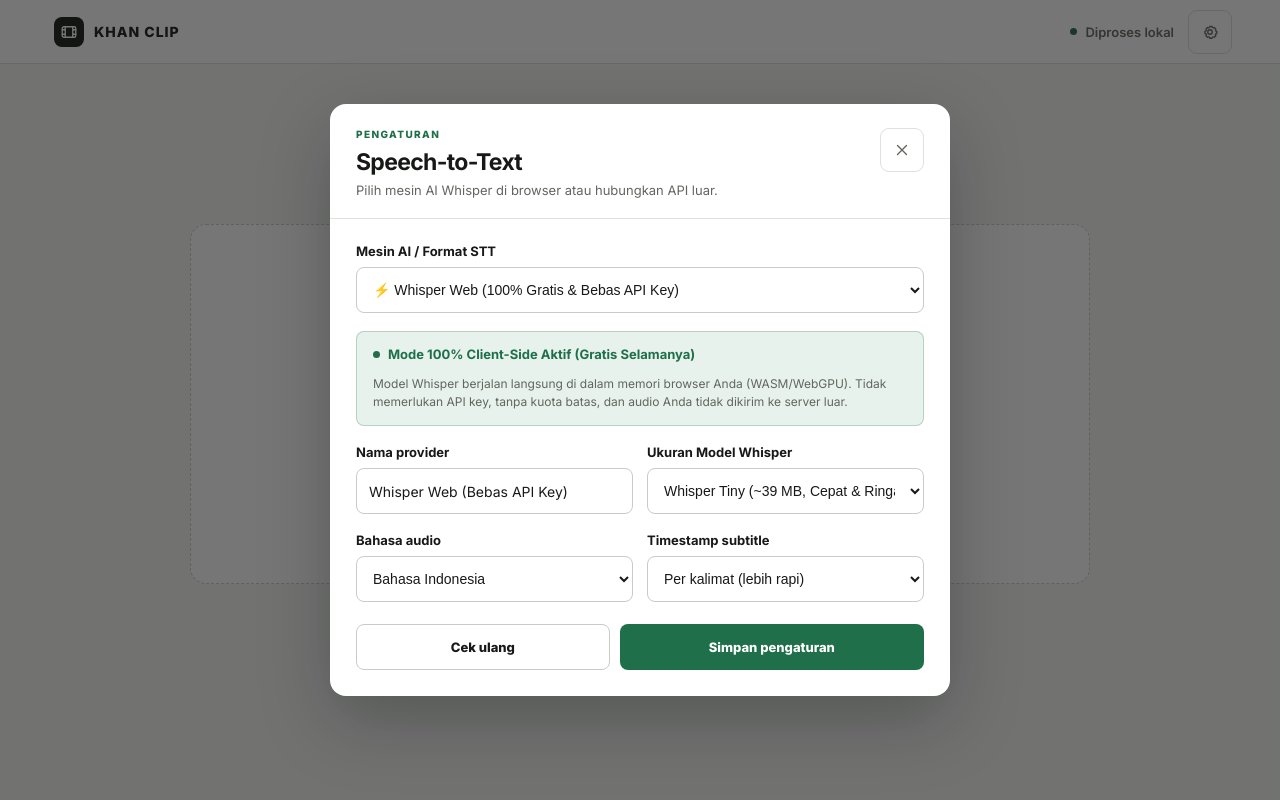
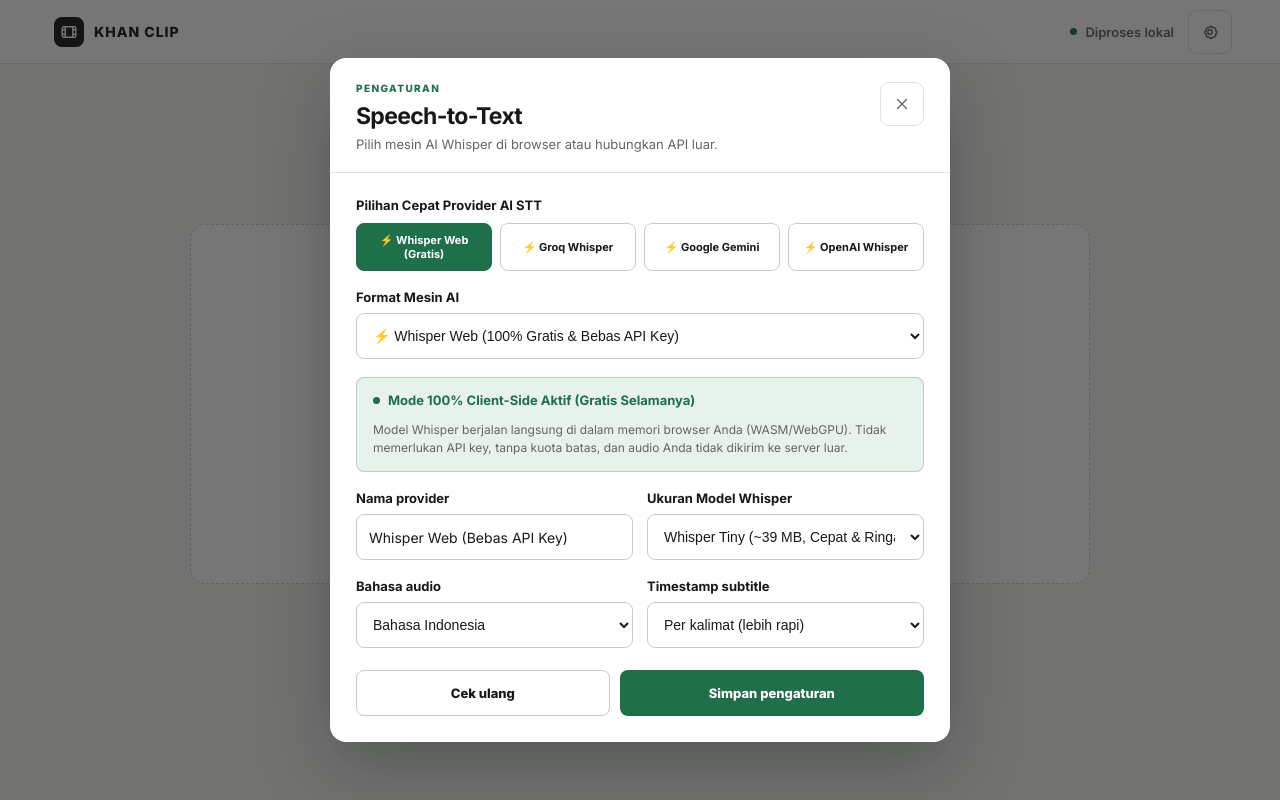
Before and after one commit to khoirulanamid/KhanClip-AutoClipper, a React (Vite) app: page / in a window 1280 px wide. Both pictures are taken after a click on the button "Buka pengaturan". Built offline with nearby package versions, Linux system fonts and the light colour scheme.

Commit message:
feat(stt): add 1-click STT provider presets, endpoint auto-normalization, and unblock settings saving

```diff
--- a/src/app/App.tsx
+++ b/src/app/App.tsx
@@ -636,15 +636,19 @@
 
   const saveSttSettings = (event: React.FormEvent) => {
     event.preventDefault();
-    if (!settingsVerified) {
-      setConnectionState('error');
-      setConnectionMessage('Cek pengaturan terlebih dahulu sebelum menyimpan.');
-      return;
+    let normalizedBaseUrl = sttSettings.baseUrl.trim().replace(/\/+$/, '');
+    if (sttSettings.apiFormat === 'openai') {
+      if (normalizedBaseUrl === 'https://api.openai.com') normalizedBaseUrl = 'https://api.openai.com/v1';
+      if (normalizedBaseUrl === 'https://api.groq.com' || normalizedBaseUrl === 'https://api.groq.com/openai') {
+        normalizedBaseUrl = 'https://api.groq.com/openai/v1';
+      }
     }
-    const { apiKey, ...safeSettings } = sttSettings;
+    const finalSettings = { ...sttSettings, baseUrl: normalizedBaseUrl };
+    const { apiKey, ...safeSettings } = finalSettings;
     localStorage.setItem('khanclip-stt-settings', JSON.stringify(safeSettings));
     if (apiKey) sessionStorage.setItem('khanclip-stt-api-key', apiKey);
     else sessionStorage.removeItem('khanclip-stt-api-key');
+    setSttSettings(finalSettings);
     setSubtitleCues([]);
     setSubtitleStatus('');
     setSettingsOpen(false);
@@ -671,8 +675,14 @@
 
     setConnectionMessage('Menghubungkan ke API…');
     try {
-      const baseUrl = sttSettings.baseUrl.trim().replace(/\/+$/, '');
+      let baseUrl = sttSettings.baseUrl.trim().replace(/\/+$/, '');
       if (!/^https?:\/\//i.test(baseUrl)) throw new Error('Endpoint harus dimulai dengan http:// atau https://.');
+      if (sttSettings.apiFormat === 'openai') {
+        if (baseUrl === 'https://api.openai.com') baseUrl = 'https://api.openai.com/v1';
+        if (baseUrl === 'https://api.groq.com' || baseUrl === 'https://api.groq.com/openai') {
+          baseUrl = 'https://api.groq.com/openai/v1';
+        }
+      }
       if (!sttSettings.provider.trim()) throw new Error('Nama provider belum diisi.');
       if (!sttSettings.model.trim()) throw new Error('Model ID belum diisi.');
       const isGemini = sttSettings.apiFormat === 'gemini';
@@ -695,7 +705,7 @@
       setVerifiedSettingsKey('');
       setConnectionState('error');
       const detail = caught instanceof Error ? caught.message : 'Koneksi gagal.';
-      setConnectionMessage(`${detail} Pastikan endpoint benar dan provider mengizinkan akses browser (CORS).`);
+      setConnectionMessage(`${detail} Pastikan provider mendukung model transkripsi suara (STT) dan mengizinkan akses browser (CORS).`);
     }
   };
 
@@ -1920,7 +1930,81 @@
 
             <form className="settings-form" onSubmit={saveSttSettings}>
               <div className="settings-field settings-field-wide">
-                <label htmlFor="stt-format">Mesin AI / Format STT</label>
+                <label>Pilihan Cepat Provider AI STT</label>
+                <div className="stt-presets-bar">
+                  <button
+                    type="button"
+                    className={`stt-preset-btn${sttSettings.apiFormat === 'browser-whisper' ? ' is-active' : ''}`}
+                    onClick={() => {
+                      setSttSettings({
+                        ...sttSettings,
+                        apiFormat: 'browser-whisper',
+                        provider: 'Whisper Web (Bebas API Key)',
+                        model: 'Xenova/whisper-tiny',
+                        baseUrl: '',
+                      });
+                      setConnectionState('success');
+                      setConnectionMessage('Whisper Web siap. 100% gratis & bebas API key.');
+                    }}
+                  >
+                    ⚡ Whisper Web (Gratis)
+                  </button>
+                  <button
+                    type="button"
+                    className={`stt-preset-btn${sttSettings.provider.toLowerCase().includes('groq') ? ' is-active' : ''}`}
+                    onClick={() => {
+                      setSttSettings({
+                        ...sttSettings,
+                        apiFormat: 'openai',
+                        provider: 'Groq',
+                        baseUrl: 'https://api.groq.com/openai/v1',
+                        model: 'whisper-large-v3',
+                      });
+                      setConnectionState('idle');
+                      setConnectionMessage('');
+                    }}
+                  >
+                    ⚡ Groq Whisper
+                  </button>
+                  <button
+                    type="button"
+                    className={`stt-preset-btn${sttSettings.apiFormat === 'gemini' ? ' is-active' : ''}`}
+                    onClick={() => {
+                      setSttSettings({
+                        ...sttSettings,
+                        apiFormat: 'gemini',
+                        provider: 'Gemini',
+                        baseUrl: 'https://generativelanguage.googleapis.com/v1beta',
+                        model: 'gemini-1.5-flash',
+                      });
+                      setConnectionState('idle');
+                      setConnectionMessage('');
+                    }}
+                  >
+                    ⚡ Google Gemini
+                  </button>
+                  <button
+                    type="button"
+                    className={`stt-preset-btn${sttSettings.provider.toLowerCase() === 'openai' ? ' is-active' : ''}`}
+                    onClick={() => {
+                      setSttSettings({
+                        ...sttSettings,
+                        apiFormat: 'openai',
+                        provider: 'OpenAI',
+                        baseUrl: 'https://api.openai.com/v1',
+                        model: 'whisper-1',
+                      });
+                      setConnectionState('idle');
+                      setConnectionMessage('');
+                    }}
+                  >
+                    ⚡ OpenAI Whisper
+                  </button>
+                </div>
+              </div>
+
+              <div className="settings-field settings-field-wide">
+                <label htmlFor="stt-format">Format Mesin AI</label>
                 <select id="stt-format" value={sttSettings.apiFormat} onChange={(event) => {
                   const nextFormat = event.target.value as SttSettings['apiFormat'];
                   if (nextFormat === 'browser-whisper') {
@@ -2011,8 +2095,8 @@
               {connectionState === 'idle' && sttSettings.apiFormat !== 'browser-whisper' && <p className="settings-check-hint">Cek pengaturan terlebih dahulu. Tombol simpan akan aktif jika koneksi berhasil.</p>}
 
               <footer className="settings-actions">
-                <button className="button button-secondary" type="button" onClick={testSttConnection} disabled={connectionState === 'testing'}>{connectionState === 'testing' ? 'Memeriksa…' : settingsVerified ? 'Cek ulang' : 'Cek pengaturan'}</button>
-                <button className="button button-primary" type="submit" disabled={!settingsVerified}>Simpan pengaturan</button>
+                <button className="button button-secondary" type="button" onClick={testSttConnection} disabled={connectionState === 'testing'}>{connectionState === 'testing' ? 'Memeriksa…' : settingsVerified ? 'Cek ulang' : 'Cek koneksi'}</button>
+                <button className="button button-primary" type="submit">Simpan pengaturan</button>
               </footer>
             </form>
           </section>
--- a/src/styles/global.css
+++ b/src/styles/global.css
@@ -221,6 +221,10 @@
 .connection-message.is-success { color: var(--success); background: var(--accent-soft); }
 .connection-message.is-error { color: var(--danger); background: #f9ecea; }
 .settings-check-hint { grid-column: 1 / -1; margin: 0; color: var(--ink-secondary); font-size: 12px; line-height: 1.5; }
+.stt-presets-bar { display: grid; grid-template-columns: repeat(auto-fit, minmax(125px, 1fr)); gap: 8px; margin-top: 2px; }
+.stt-preset-btn { padding: 9px 10px; border: 1px solid var(--line-strong); border-radius: 8px; background: #fff; color: var(--ink); font-size: 11px; font-weight: 700; cursor: pointer; transition: all .15s ease; text-align: center; }
+.stt-preset-btn:hover { border-color: var(--accent); color: var(--accent); }
+.stt-preset-btn.is-active { background: var(--accent); color: #fff; border-color: var(--accent); }
 .settings-actions { grid-column: 1 / -1; padding-top: 4px; display: grid; grid-template-columns: 1fr 1.2fr; gap: 10px; }
 @media (max-width: 860px) {
   .studio-body { grid-template-columns: 1fr; overflow-y: auto; }
```
